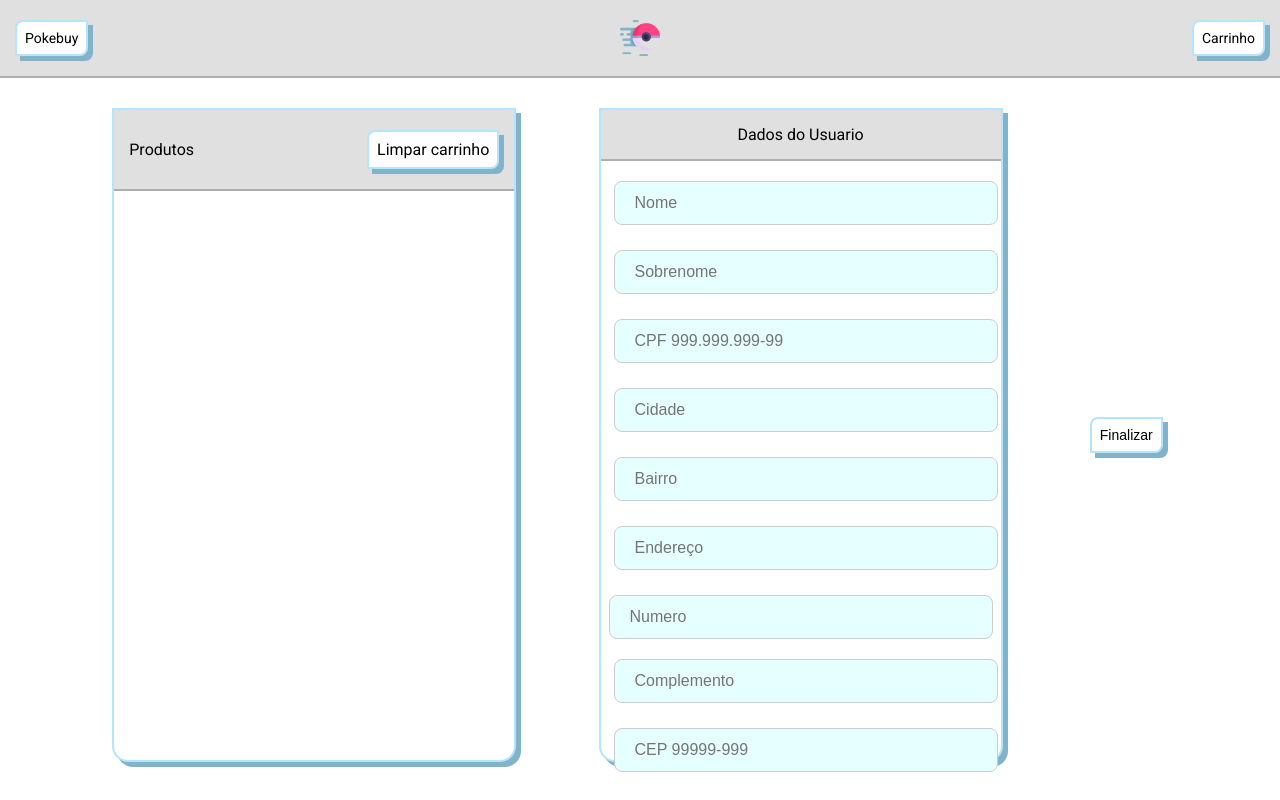
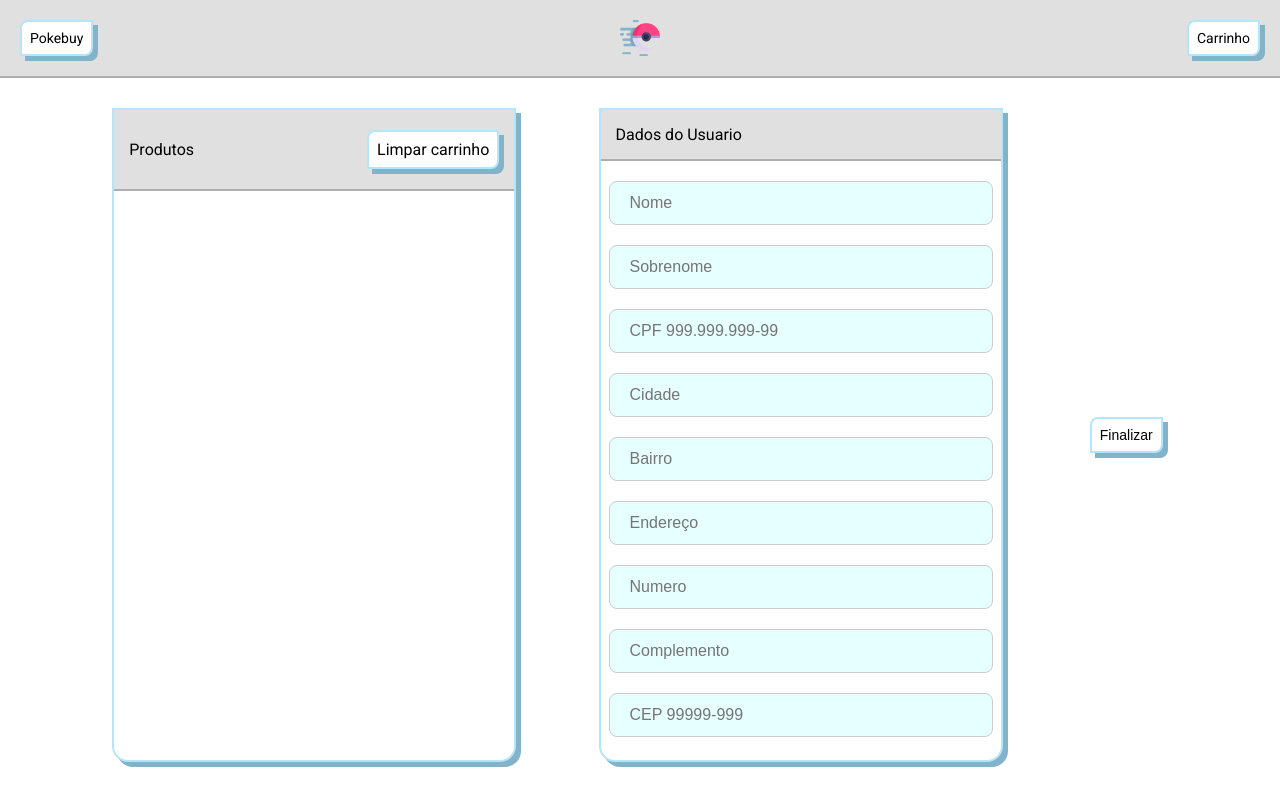
Before and after one commit to luan-sabino/PokeStore, a website: page carrinho.html in a window 1280 px wide. Drawn offline with Linux system fonts and the light colour scheme.

```diff
--- a/public/style/shoppingcart.css
+++ b/public/style/shoppingcart.css
@@ -79,6 +79,8 @@
     margin-right: 0px;
 }
 
+
+
 form{
     width: auto;
     height: 400px;
@@ -97,8 +99,13 @@
     box-sizing: border-box;
     outline: none;
     font-size: 16px;
+    margin: 0px;
     margin-top: 20px;
     background-color: var(--tranquil);
+}
+
+form div{
+    display: flex;
 }
 
 #dadosCartao p {
--- a/public/style/standard.css
+++ b/public/style/standard.css
@@ -33,7 +33,7 @@
 header{
     display: flex;
     flex-direction: row;
-    justify-content: center;
+    justify-content: space-between;
     align-items: center;
 
     width: auto;
@@ -43,22 +43,9 @@
     border-bottom: 2px solid var(--silver-chalice);
 }
 
-header a:first-child{
-    margin-left: 0px;
-    margin-right: auto;
-}
-
-header a{
-    margin-left: auto;
-    margin-right: 0px;
-}
-
 header img{
     width: 40px;
     height: auto;
-
-    margin-left: auto;
-    margin-right: auto;
 }
 
 /* ___________________ Buttons ___________________*/
```
Also changed, not shown: public/style/shop.css (+8 -0 lines).
